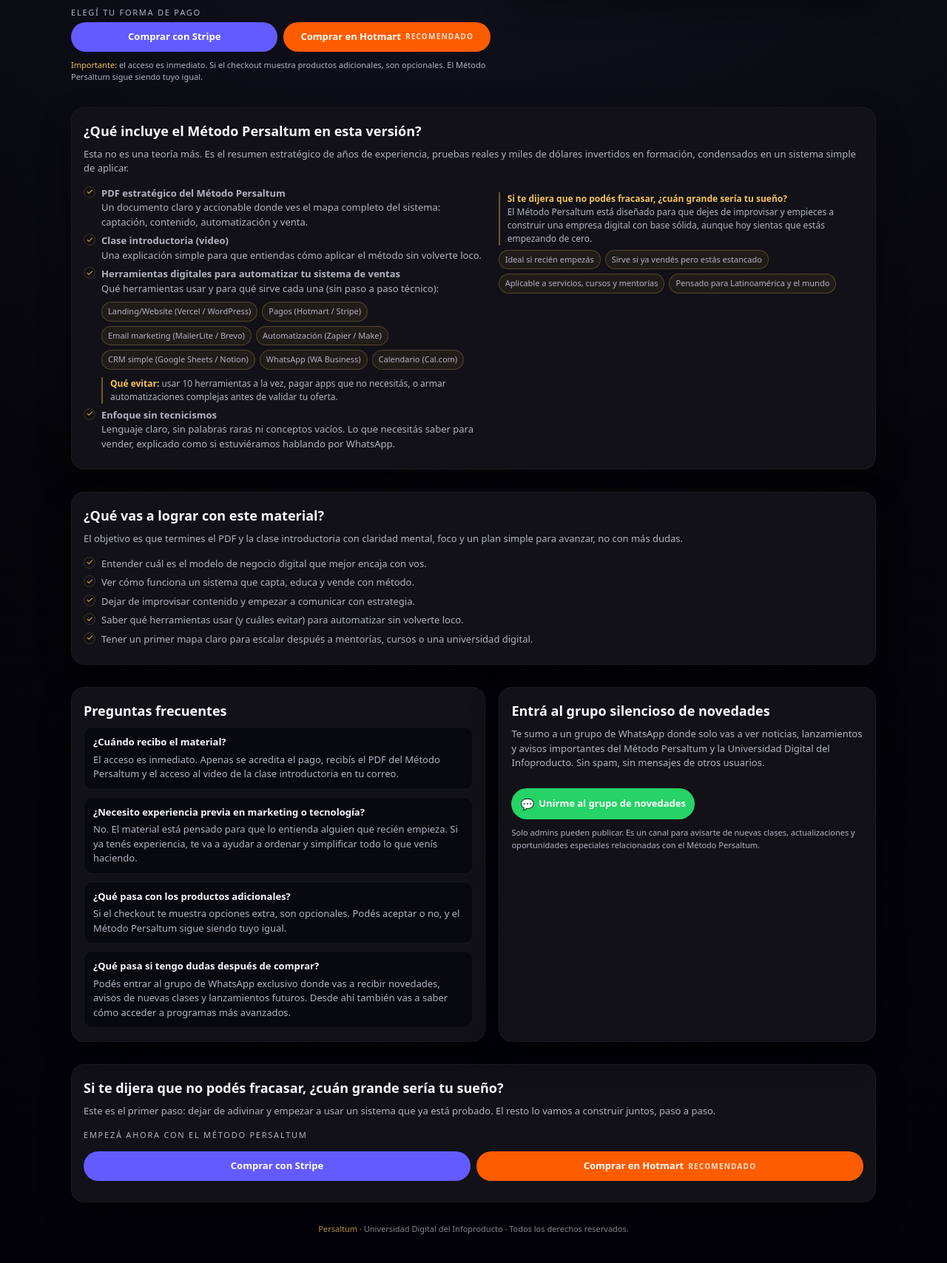
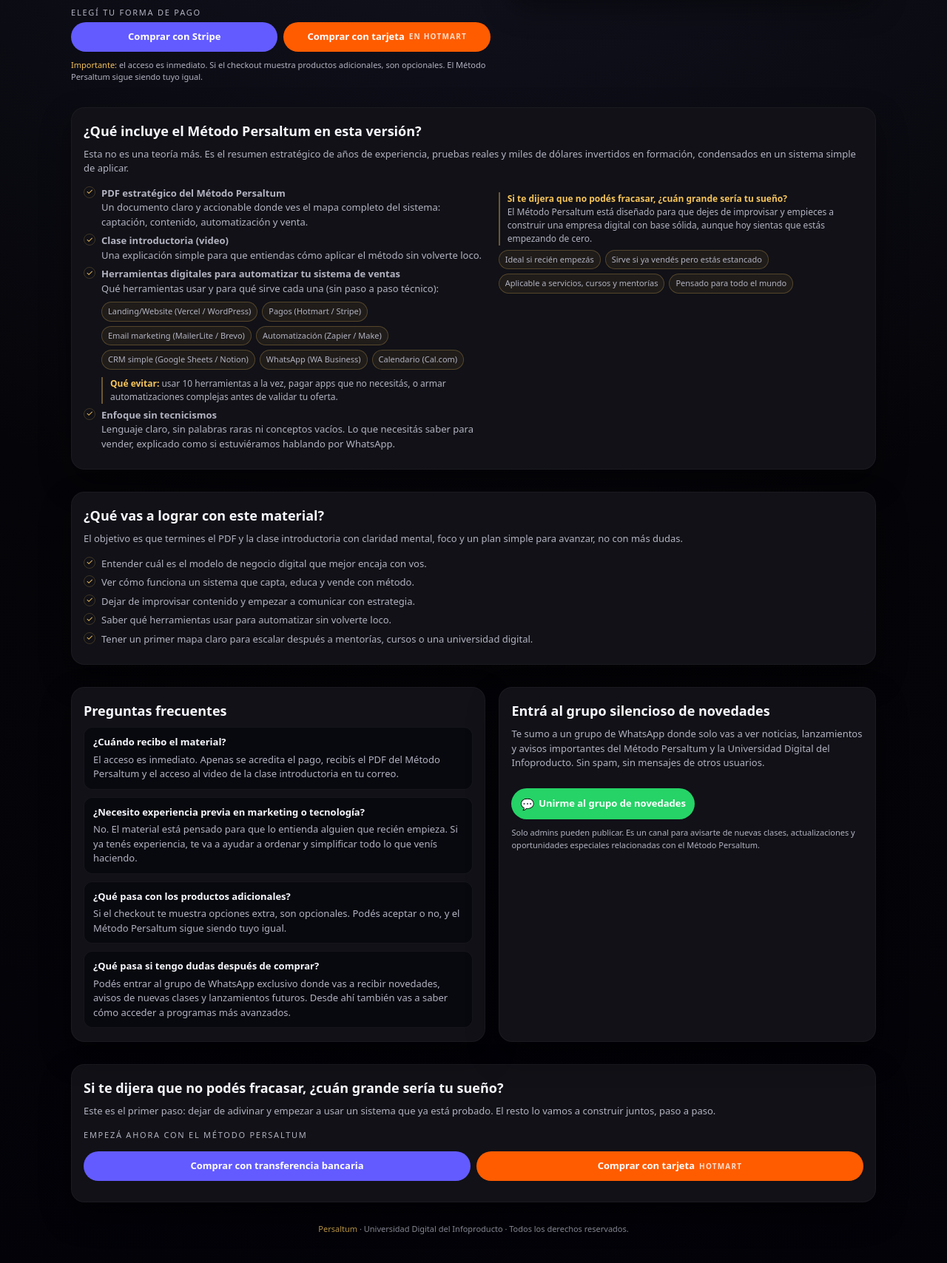
Before and after one commit to pablomartingalli-creator/mejorado, a plain HTML site: page index.html in a window 1280 px wide. Shown: the part 548-2256 px from the top of the page at 74% size. Drawn offline with Linux system fonts and the light colour scheme.

Commit message:
Update purchase options and descriptions in index.html

```diff
--- a/index.html
+++ b/index.html
@@ -610,8 +610,8 @@
                   target="_blank"
                   rel="noopener noreferrer"
                 >
-                  <span>Comprar en Hotmart</span>
-                  <span class="sub">recomendado</span>
+                  <span>Comprar con tarjeta</span>
+                  <span class="sub">en hotmart</span>
                 </a>
               </div>
             </div>
@@ -707,7 +707,7 @@
                 <div class="pill">Ideal si recién empezás</div>
                 <div class="pill">Sirve si ya vendés pero estás estancado</div>
                 <div class="pill">Aplicable a servicios, cursos y mentorías</div>
-                <div class="pill">Pensado para Latinoamérica y el mundo</div>
+                <div class="pill">Pensado para todo el mundo</div>
               </div>
             </div>
           </div>
@@ -738,7 +738,7 @@
             </li>
             <li>
               <div class="check">✓</div>
-              <div>Saber qué herramientas usar (y cuáles evitar) para automatizar sin volverte loco.</div>
+              <div>Saber qué herramientas usar para automatizar sin volverte loco.</div>
             </li>
             <li>
               <div class="check">✓</div>
@@ -830,7 +830,7 @@
                 target="_blank"
                 rel="noopener noreferrer"
               >
-                <span>Comprar con Stripe</span>
+                <span>Comprar con transferencia bancaria</span>
               </a>
               <a
                 class="btn btn-hotmart"
@@ -838,8 +838,8 @@
                 target="_blank"
                 rel="noopener noreferrer"
               >
-                <span>Comprar en Hotmart</span>
-                <span class="sub">recomendado</span>
+                <span>Comprar con tarjeta</span>
+                <span class="sub">hotmart</span>
               </a>
             </div>
           </div>
```
